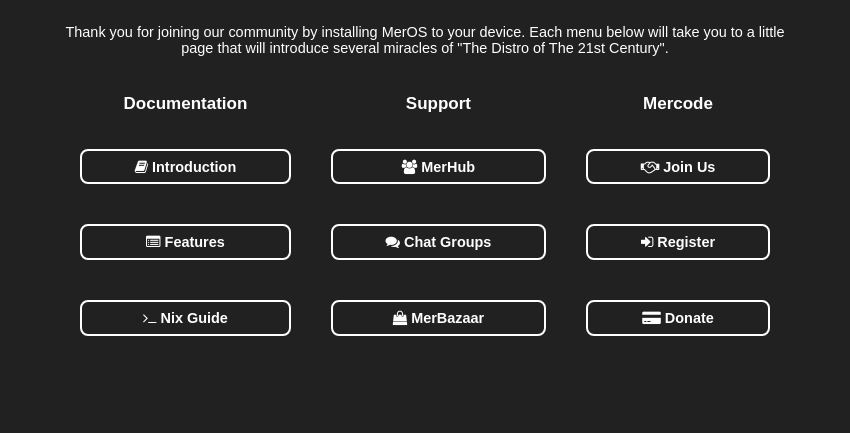
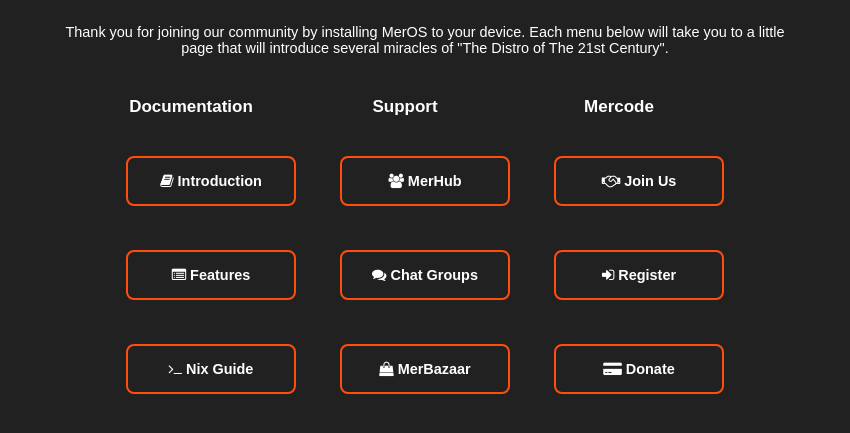
Before and after one commit to mercode-org/meros-welcome, an Electron app: page index.html in a window 850 px wide. Shown: the part 181-614 px from the top of the page. Drawn offline with Linux system fonts and the light colour scheme.

Commit message:
Button color change, width change and conversion from grid to table

```diff
--- a/index.html
+++ b/index.html
@@ -17,18 +17,28 @@
     <h1>Welcome to <span class="ityped"></span></h1>
     <p>Thank you for joining our community by installing MerOS to your device. Each menu below will take you to a little page that will introduce several miracles of "The Distro of The 21st Century".</p>
     <div class="grid-container">
-      <h2>Documentation</h2>
-      <h2>Support</h2>
-      <h2>Mercode</h2>
-      <a href="#underdevelopment" class="button"><i class="fa fa-book" aria-hidden="true"></i> Introduction</a>
-      <a href="#underdevelopment" class="button"><i class="fa fa-users" aria-hidden="true"></i> MerHub</a>
-      <a href="#underdevelopment" class="button"><i class="fa fa-handshake-o" aria-hidden="true"></i> Join Us</a>
-      <a href="#underdevelopment" class="button"><i class="fa fa-list-alt" aria-hidden="true"></i> Features</a>
-      <a href="#underdevelopment" class="button"><i class="fa fa-comments" aria-hidden="true"></i> Chat Groups</a>
-      <a href="#underdevelopment" class="button"><i class="fa fa-sign-in" aria-hidden="true"></i> Register</a>
-      <a href="#underdevelopment" class="button"><i class="fa fa-terminal" aria-hidden="true"></i> Nix Guide</a>
-      <a href="#underdevelopment" class="button"><i class="fa fa-shopping-bag" aria-hidden="true"></i> MerBazaar</a>
-      <a href="#underdevelopment" class="button"><i class="fa fa-credit-card-alt" aria-hidden="true"></i> Donate</a>
+    <table>
+    <tr class="smallheadertr">
+      <td class="smallheadertd"><h2 class="smallheader">Documentation</h2></td>
+      <td class="smallheadertd"><h2 class="smallheader">Support</h2></td>
+      <td class="smallheadertd"><h2 class="smallheader">Mercode</h2></td>
+    </tr>
+    <tr>
+      <td><a href="#underdevelopment" class="button"><i class="fa fa-book" aria-hidden="true"></i> Introduction</a></td>
+      <td><a href="#underdevelopment" class="button"><i class="fa fa-users" aria-hidden="true"></i> MerHub</a></td>
+      <td><a href="#underdevelopment" class="button"><i class="fa fa-handshake-o" aria-hidden="true"></i> Join Us</a></td>
+    </tr>
+    <tr>
+      <td><a href="#underdevelopment" class="button"><i class="fa fa-list-alt" aria-hidden="true"></i> Features</a></td>
+      <td><a href="#underdevelopment" class="button"><i class="fa fa-comments" aria-hidden="true"></i> Chat Groups</a></td>
+      <td><a href="#underdevelopment" class="button"><i class="fa fa-sign-in" aria-hidden="true"></i> Register</a></td>
+    </tr>
+    <tr>
+      <td><a href="#underdevelopment" class="button"><i class="fa fa-terminal" aria-hidden="true"></i> Nix Guide</a></td>
+      <td><a href="#underdevelopment" class="button"><i class="fa fa-shopping-bag" aria-hidden="true"></i> MerBazaar</a></td>
+      <td><a href="#underdevelopment" class="button"><i class="fa fa-credit-card-alt" aria-hidden="true"></i> Donate</a></td>
+    </tr>
+    </table>
     </div>
   </body>
   <script type="text/javascript" src="js/ityped.js"></script>
--- a/main.js
+++ b/main.js
@@ -8,7 +8,7 @@ const url = require("url");
 
 let win;
 function createWindow() {
-  win = new BrowserWindow({width: 850, height: 600, icon: path.join(__dirname + '/assets/icon.png')});
+  win = new BrowserWindow({width: 850, height: 640, icon: path.join(__dirname + '/assets/icon.png')});
   win.loadURL(url.format({
     pathname: path.join(__dirname, 'index.html'),
     protocol: 'file',
--- a/package.json
+++ b/package.json
@@ -5,12 +5,10 @@
   "devDependencies": {
     "electron": "^7.1.7"
   },
-
   "scripts": {
     "start": "electron .",
     "nixstart": "nix run nixpkgs.electron_6 -c electron ."
   },
-
   "launcher": {
     "title": "merculator",
     "icon": "",
--- a/stylesheet/styles.css
+++ b/stylesheet/styles.css
@@ -19,6 +19,8 @@ header {
 header .logo {
   height: 87px;
   line-height: 87px;
+  margin-top: 8px;
+  margin-bottom: 10px;
 }
 body {
   margin: 0 50px;
@@ -48,13 +50,12 @@ p {
 }
 /*---------grid---------*/
 .grid-container {
-  text-align: center;
-  display: grid;
-  grid-template-columns: auto auto auto;
   padding: 10px;
+  display: flex;
+  justify-content: center;
 }
 a.button {
-    border-color: white;
+    border-color: #ff4d0d;
     border-style: solid;
     border-width: 2px;
     outline: 0;
@@ -70,12 +71,24 @@ a.button {
     text-decoration: none;
     font-size: 1.7vw;
     margin: 20px 20px;
+    padding-top: 15px;
+    padding-bottom: 15px;
+    width: 170px;
 }
 a.button:hover {
   color: white;
   background: #ff4d0d;
   border-color: #ff4d0d;
   transition: all 0.2s linear;
+}
+.smallheader {
+  width: 170px;
+  display: flex;
+  justify-content: center;
+  text-align: center;
+}
+.smallheadertr {
+  flex-direction: row
 }
 /*-------scrollbar-------*/
 ::-webkit-scrollbar {
```
Also changed, not shown: 1 other file.
